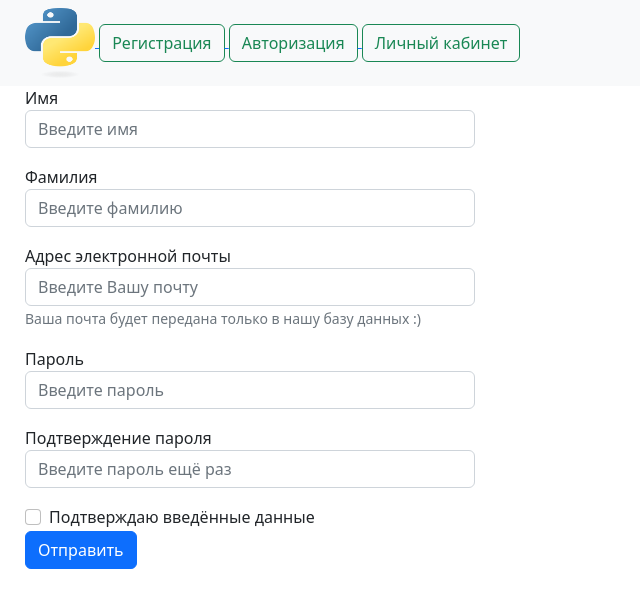
After one commit to VladSaevets/examProject, a Django app: page /registration/ in a window 1280 px wide. The commit adds this page. Shown: the top 608 px of the page, without its empty margins (0-640 px from the left). Run offline with Django 5.2, Linux system fonts and the light colour scheme.

Commit message:
Create pages registration, authorization. Added styles

```diff
--- a/examProject/urls.py
+++ b/examProject/urls.py
@@ -22,4 +22,7 @@ from project import views
 urlpatterns = [
     path('admin/', admin.site.urls),
     path('', views.index),
+    path('registration/', views.registration),
+    path('authorization/', views.authorization),
+    path('cabinet/', views.cabinet),
 ]
--- /dev/null
+++ b/project/static/css/style.css
@@ -0,0 +1,12 @@
+form div{
+    margin-bottom: 17px;
+}
+
+form.content{
+    width: 450px;
+    flex-direction: row;
+}
+
+form{
+    margin-left: 25px;
+}
--- a/project/views.py
+++ b/project/views.py
@@ -1,5 +1,19 @@
 from django.shortcuts import render
+from django.views.decorators.csrf import csrf_exempt
+
 
 # Create your views here.
 def index(request):
     return render(request, 'index.html')
+
+@csrf_exempt
+def registration(request):
+    return render(request, 'registration.html')
+
+@csrf_exempt
+def authorization(request):
+    return render(request, 'authorization.html')
+
+
+def cabinet(request):
+    return render(request, 'cabinet.html')
--- a/templates/base.html
+++ b/templates/base.html
@@ -1,11 +1,34 @@
 <!DOCTYPE html>
+{% load static %}
 <html lang="en">
 <head>
     <meta charset="UTF-8">
     <link href="https://cdn.jsdelivr.net/npm/bootstrap@5.2.3/dist/css/bootstrap.min.css" rel="stylesheet" integrity="sha384-rbsA2VBKQhggwzxH7pPCaAqO46MgnOM80zW1RWuH61DGLwZJEdK2Kadq2F9CUG65" crossorigin="anonymous">
+    <link rel="stylesheet" href="{% static 'css/style.css' %}">
+    <title>
+        {% block title %}{% endblock %}
+    </title>
 </head>
 <body>
-{% block header %}{% endblock %}
+<header>
+    <nav class="navbar navbar-light bg-light">
+        <form class="form-inline">
+            <a href="/">
+                <img src="{% static 'img/python-logo.png' %}" width="70" height="70">
+            </a>
+            <a href="/registration">
+                <button class="btn btn-outline-success" type="button">Регистрация</button>
+            </a>
+            <a href="/authorization">
+                <button class="btn btn-outline-success" type="button">Авторизация</button>
+            </a>
+            <a href="/cabinet" class="cab">
+                <button class="btn btn-outline-success" type="button">Личный кабинет</button>
+            </a>
+        </form>
+    </nav>
+
+</header>
 {% block content %}{% endblock %}
 </body>
 </html>
--- /dev/null
+++ b/templates/registration.html
@@ -0,0 +1,34 @@
+{% extends 'base.html' %}
+
+{% block title %}Регистрация{% endblock %}
+
+{% block content %}
+    <form action="" method="post" class="content">
+        <div class="form-group">
+            <label for="InputName">Имя</label>
+            <input type="text" class="form-control" id="InputName" placeholder="Введите имя">
+        </div>
+        <div class="form-group">
+            <label for="InputSurName">Фамилия</label>
+            <input type="text" class="form-control" id="InputSurName" placeholder="Введите фамилию">
+        </div>
+        <div class="form-group">
+            <label for="InputEmail">Адрес электронной почты</label>
+            <input type="email" class="form-control" id="InputEmail" aria-describedby="emailHelp" placeholder="Введите Вашу почту">
+            <small id="emailHelp" class="form-text text-muted">Ваша почта будет передана только в нашу базу данных :)</small>
+        </div>
+        <div class="form-group">
+            <label for="InputPassword">Пароль</label>
+            <input type="password" class="form-control" id="InputPassword" placeholder="Введите пароль">
+        </div>
+        <div class="form-group">
+            <label for="ConfirmPassword">Подтверждение пароля</label>
+            <input type="password" class="form-control" id="ConfirmPassword" placeholder="Введите пароль ещё раз">
+        </div>
+        <div class="form-group form-check">
+            <input type="checkbox" class="form-check-input" id="Check">
+            <label class="form-check-label" for="Check">Подтверждаю введённые данные</label>
+        </div>
+        <button type="submit" class="btn btn-primary">Отправить</button>
+    </form>
+{% endblock %}
```
Also changed, not shown: templates/authorization.html (added, +17 -0 lines), templates/cabinet.html (added, +8 -0 lines), templates/index.html (+3 -4 lines), project/static/img/python-logo.png (added).
